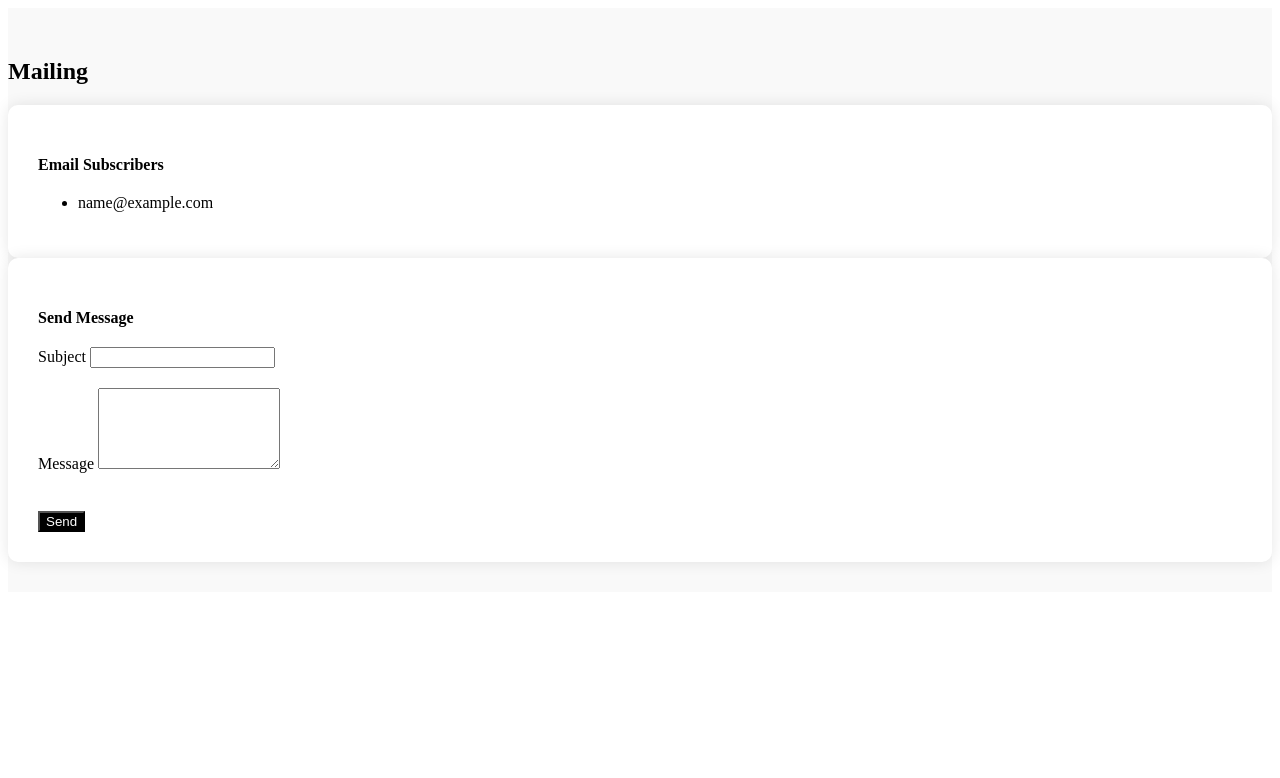
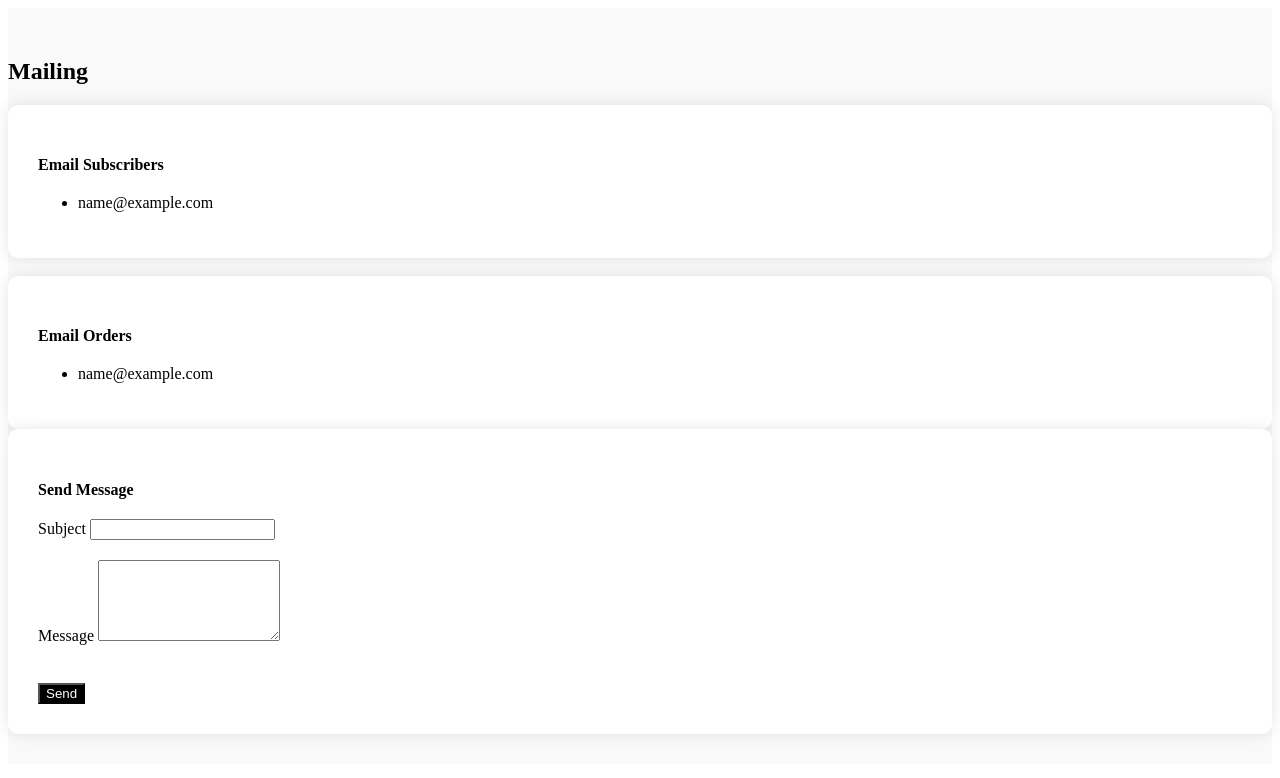
Before and after one commit to ChunMaruDance/cms, a PHP site: template cms/views/mailing/view.php in a window 1280 px wide. Shown: the top 778 px of the page. Run offline with PHP 8.4, Linux system fonts and the light colour scheme; the template is opened without the code that fills it: most values are stand-ins (such as "Sample title", 1, 10 or a date in 2020).

Commit message:
Added output of customers' mails

```diff
--- a/cms/controllers/MailingController.php
+++ b/cms/controllers/MailingController.php
@@ -5,6 +5,8 @@ namespace controllers;
 use core\Controller;
 use core\Template;
 use core\Core;
+
+use models\Orders;
 
 class MailingController extends Controller {
 
@@ -61,7 +63,9 @@ class MailingController extends Controller {
             echo json_encode(['success' => false, 'message' => 'Список електронних адрес порожній.']);
             exit;
         }
-        return $this->render(null,['emails'=>$emails]);
+
+        $ordersEmails = Orders::getAllEmails();
+        return $this->render(null,['emails_subscribers'=>$emails,'emails_orders'=>$ordersEmails]);
 
     }
 
--- a/cms/controllers/UsersController.php
+++ b/cms/controllers/UsersController.php
@@ -303,7 +303,6 @@ class UsersController extends Controller {
             return $this->render(null, ['accessory' => $accessory, 'categories' => $categories]);
         }
 
-        // Якщо немає параметру id в URL, створюємо новий аксесуар
         if ($this->isPost) {
 
             $errors = AccessoryValidator::validateFields($this->post,$_FILES);
--- a/cms/files/emails.json
+++ b/cms/files/emails.json
@@ -1,5 +1,6 @@
 [
     "chunmarudance@gmail.com",
     "ipz222_mvyu@student.ztu.edu.ua",
-    "visv8340@gmail.com"
+    "visv8340@gmail.com",
+    "noadmin@gmail.com"
 ]
--- a/cms/views/mailing/view.php
+++ b/cms/views/mailing/view.php
@@ -61,7 +61,16 @@
           <div class="contact-info">
             <h4>Email Subscribers</h4>
             <ul class="list-unstyled">
-              <?php foreach ($emails as $email): ?>
+              <?php foreach ($emails_subscribers as $email): ?>
+                <li><?php echo $email; ?></li>
+              <?php endforeach; ?>
+            </ul>
+          </div>
+          <br>
+          <div class="contact-info">
+            <h4>Email Orders</h4>
+            <ul class="list-unstyled">
+              <?php foreach ($emails_orders as $email): ?>
                 <li><?php echo $email; ?></li>
               <?php endforeach; ?>
             </ul>
```
Also changed, not shown: cms/models/Orders.php (+9 -0 lines).
